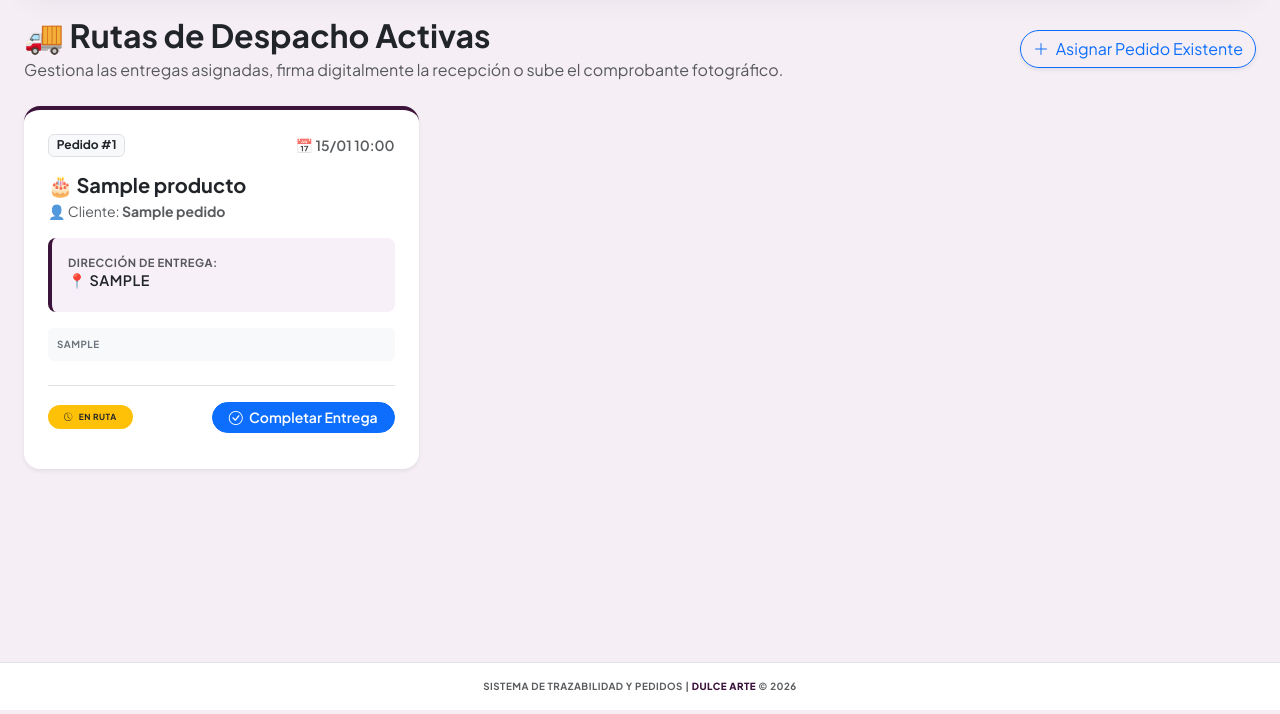
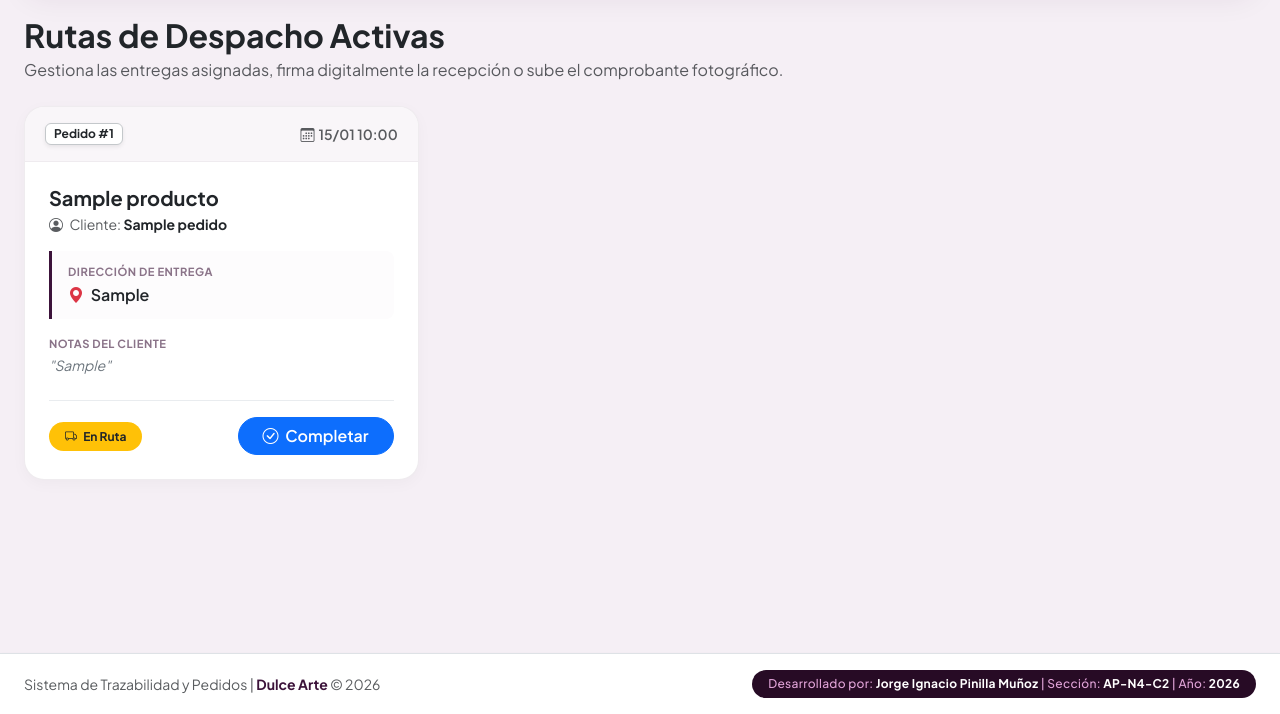
Before and after one commit to Jorge-Pinilla/Evaluacion3_Proyecto_DulceArte, a Django app: template templates/despachos.html in a window 1280 px wide. Shown: the part 86-800 px from the top of the page. Run offline with Django 5.2, Linux system fonts and the light colour scheme; the template is opened without the code that fills it: most values are stand-ins (such as "Sample title", 1, 10 or a date in 2020).

Commit message:
Cuarto commit

```diff
--- a/templates/base.html
+++ b/templates/base.html
@@ -300,10 +300,22 @@
         {% block content %}{% endblock %}
     </main>
 
-    <!-- Pie de Página Elegante -->
-    <footer class="bg-white text-center py-3 mt-auto border-top">
-        <div class="container text-muted small">
-            Sistema de Trazabilidad y Pedidos | <strong style="color: var(--brand-plum);">Dulce Arte</strong> &copy; 2026
+    <!-- Pie de Página Elegante con Firma -->
+    <footer class="bg-white py-3 mt-auto border-top shadow-sm">
+        <div class="container-fluid px-4">
+            <div class="row align-items-center">
+                <!-- Izquierda: Copyright -->
+                <div class="col-md-6 text-center text-md-start text-muted small mb-2 mb-md-0">
+                    Sistema de Trazabilidad y Pedidos | <strong style="color: var(--brand-plum);">Dulce Arte</strong> &copy; 2026
+                </div>
+
+                <!-- Derecha: Datos del Desarrollador -->
+                <div class="col-md-6 text-center text-md-end">
+                    <span class="badge" style="background-color: #270b25; color: #e0a3d7; font-weight: 500; padding: 0.5rem 1rem; border-radius: 50rem; font-size: 0.75rem; letter-spacing: 0.3px;">
+                        Desarrollado por: <strong class="text-white">Jorge Ignacio Pinilla Muñoz</strong> | Sección: <strong class="text-white">AP-N4-C2</strong> | Año: <strong class="text-white">2026</strong>
+                    </span>
+                </div>
+            </div>
         </div>
     </footer>
 
--- a/templates/despachos.html
+++ b/templates/despachos.html
@@ -1,136 +1,204 @@
 {% extends 'base.html' %}
 {% block content %}
-<link rel="stylesheet" href="https://cdn.jsdelivr.net/npm/bootstrap-icons@1.11.3/font/bootstrap-icons.min.css">
+<style>
+    /* Estilos Modernos para Tarjetas de Despacho */
+    .despacho-card {
+        background: #ffffff;
+        border: 1px solid rgba(60, 19, 58, 0.08);
+        border-radius: 1.25rem;
+        box-shadow: 0 4px 15px rgba(0, 0, 0, 0.03);
+        transition: all 0.3s cubic-bezier(0.25, 0.8, 0.25, 1);
+        overflow: hidden;
+    }
 
-<div class="d-flex justify-content-between align-items-center mb-4">
+    .despacho-card:hover {
+        transform: translateY(-4px);
+        box-shadow: 0 10px 25px rgba(60, 19, 58, 0.08);
+    }
+
+    .despacho-header {
+        background: rgba(244, 238, 244, 0.5);
+        border-bottom: 1px solid rgba(60, 19, 58, 0.05);
+        padding: 1rem 1.25rem;
+    }
+
+    .info-label {
+        font-size: 0.7rem;
+        font-weight: 700;
+        letter-spacing: 0.5px;
+        color: #8a7388;
+        text-transform: uppercase;
+        margin-bottom: 0.2rem;
+    }
+
+    .address-box {
+        background: #fdfcfd;
+        border-left: 3px solid var(--brand-plum);
+        border-radius: 0 0.5rem 0.5rem 0;
+        padding: 0.75rem 1rem;
+    }
+
+    /* Canvas para Firma Digital */
+    #firmaCanvas {
+        border: 2px dashed #ced4da;
+        border-radius: 0.75rem;
+        cursor: crosshair;
+        background-color: #fdfcfd;
+        width: 100%;
+        touch-action: none; /* Previene el scroll al firmar en móviles */
+    }
+</style>
+
+<!-- Encabezado de la Vista -->
+<div class="d-flex justify-content-between align-items-end mb-4">
     <div>
-        <h2 class="fw-bold text-dark mb-1">🚚 Rutas de Despacho Activas</h2>
+        <h2 class="fw-bold text-dark mb-1">Rutas de Despacho Activas</h2>
         <p class="text-muted mb-0">Gestiona las entregas asignadas, firma digitalmente la recepción o sube el comprobante fotográfico.</p>
     </div>
-
-    {% if pedidos_sin_despacho %}
-    <button type="button" class="btn btn-outline-primary rounded-pill shadow-sm" data-bs-toggle="modal" data-bs-target="#crearDespachoModal">
-        <i class="bi bi-plus-lg me-1"></i> Asignar Pedido Existente
+    {% if user.role in 'ADMIN,DUENO' %}
+    <button type="button" class="btn btn-brand-primary shadow-sm" data-bs-toggle="modal" data-bs-target="#asignarDespachoModal">
+        <i class="bi bi-plus-lg me-1"></i> Asignar Manual
     </button>
     {% endif %}
 </div>
 
+<!-- Cuadrícula de Tarjetas de Despacho -->
 <div class="row g-4">
     {% for despacho in despachos %}
-    <div class="col-md-6 col-lg-4">
-        <div class="card border-0 shadow-sm rounded-4 h-100 overflow-hidden border-top border-4" style="border-top-color: #3c133a !important;">
+    <div class="col-12 col-md-6 col-xl-4">
+        <div class="despacho-card h-100 d-flex flex-column">
+
+            <div class="despacho-header d-flex justify-content-between align-items-center">
+                <span class="badge bg-white text-dark border border-secondary-subtle px-2 py-1 shadow-sm">
+                    Pedido #{{ despacho.pedido.id }}
+                </span>
+                <span class="text-muted fw-semibold small">
+                    <i class="bi bi-calendar3 me-1"></i>{{ despacho.pedido.fecha_entrega|date:"d/m H:i" }}
+                </span>
+            </div>
+
             <div class="card-body p-4 d-flex flex-column">
-                <div class="d-flex justify-content-between align-items-center mb-3">
-                    <span class="badge bg-light text-dark border fw-bold">Pedido #{{ despacho.pedido.id }}</span>
-                    <small class="text-muted fw-semibold">📅 {{ despacho.pedido.fecha_entrega|date:"d/m H:i" }}</small>
-                </div>
+                <h5 class="fw-bold text-dark mb-1">{{ despacho.pedido.producto.nombre }}</h5>
+                <p class="text-muted small mb-3">
+                    <i class="bi bi-person-circle me-1"></i> Cliente: <strong class="text-dark">{% if despacho.pedido.nombre_cliente %}{{ despacho.pedido.nombre_cliente }}{% else %}{{ despacho.pedido.cliente.username }}{% endif %}</strong>
+                </p>
 
-                <h5 class="fw-bold text-dark mb-1">🎂 {{ despacho.pedido.producto.nombre }}</h5>
-                <p class="small text-muted mb-3">👤 Cliente: <strong>{% if despacho.pedido.nombre_cliente %}{{ despacho.pedido.nombre_cliente }}{% else %}{{ despacho.pedido.cliente.username }}{% endif %}</strong></p>
-
-                <div class="p-3 rounded-3 mb-3" style="background-color: #f8f0f8; border-left: 4px solid #3c133a;">
-                    <small class="text-uppercase fw-bold text-muted d-block mb-1" style="font-size: 0.7rem; letter-spacing: 0.5px;">DIRECCIÓN DE ENTREGA:</label>
-                    <p class="mb-0 fw-semibold text-dark" style="font-size: 0.9rem;">📍 {{ despacho.direccion_entrega }}</p>
+                <div class="address-box mb-3">
+                    <div class="info-label">Dirección de Entrega</div>
+                    <div class="fw-semibold text-dark fs-6">
+                        <i class="bi bi-geo-alt-fill text-danger me-1"></i> {{ despacho.direccion_entrega }}
+                    </div>
                 </div>
 
                 {% if despacho.pedido.detalles_diseno %}
-                <p class="small text-secondary mb-4 bg-light p-2 rounded border border-light">
-                    {{ despacho.pedido.detalles_diseno }}
-                </p>
+                <div class="mb-4">
+                    <div class="info-label">Notas del Cliente</div>
+                    <p class="small text-secondary mb-0 fst-italic">"{{ despacho.pedido.detalles_diseno }}"</p>
+                </div>
                 {% endif %}
 
-                <div class="mt-auto pt-3 border-top d-flex justify-content-between align-items-center">
-                    <span class="badge bg-warning text-dark px-3 py-2 rounded-pill"><i class="bi bi-clock-history me-1"></i> En Ruta</span>
-
-                    <button type="button" class="btn btn-primary btn-sm px-3 rounded-pill fw-semibold btn-completar"
+                <div class="mt-auto d-flex justify-content-between align-items-center pt-3 border-top border-light-subtle">
+                    <span class="badge rounded-pill bg-warning text-dark fw-bold px-3 py-2">
+                        <i class="bi bi-truck me-1"></i> En Ruta
+                    </span>
+                    <button type="button" class="btn btn-primary rounded-pill px-4 fw-semibold btn-completar"
                             data-bs-toggle="modal"
-                            data-bs-target="#completarModal"
+                            data-bs-target="#completarDespachoModal"
                             data-despacho-id="{{ despacho.id }}"
-                            data-cliente="{% if despacho.pedido.nombre_cliente %}{{ despacho.pedido.nombre_cliente }}{% else %}{{ despacho.pedido.cliente.username }}{% endif %}">
-                        <i class="bi bi-check-circle me-1"></i> Completar Entrega
+                            data-pedido-id="{{ despacho.pedido.id }}">
+                        <i class="bi bi-check-circle me-1"></i> Completar
                     </button>
                 </div>
             </div>
+
         </div>
     </div>
     {% empty %}
-    <div class="col-12">
-        <div class="text-center py-5 bg-white rounded-4 shadow-sm">
-            <i class="bi bi-check2-circle text-success fs-1 d-block mb-2"></i>
-            <h5 class="fw-bold text-dark mb-1">¡No hay despachos pendientes!</h5>
-            <p class="text-muted small mb-0">Todas las rutas han sido entregadas y confirmadas correctamente.</p>
-        </div>
+    <div class="col-12 text-center py-5">
+        <i class="bi bi-box2-heart text-muted" style="font-size: 3rem;"></i>
+        <h5 class="text-muted mt-3 fw-semibold">No hay despachos pendientes en ruta</h5>
     </div>
     {% endfor %}
 </div>
 
-<!-- Modal 1: Completar Entrega con Firma y/o Foto -->
-<div class="modal fade" id="completarModal" tabindex="-1" aria-hidden="true">
+<!-- Modal para Completar Despacho (Firma / Foto) -->
+<div class="modal fade" id="completarDespachoModal" tabindex="-1" aria-hidden="true">
     <div class="modal-dialog modal-dialog-centered">
         <div class="modal-content border-0 shadow-lg rounded-4 overflow-hidden">
-            <div class="modal-header border-0 pb-0 pt-4 px-4">
-                <h5 class="modal-title fw-bold text-dark">✍️ Confirmación de Entrega</h5>
-                <button type="button" class="btn-close" data-bs-dismiss="modal" aria-label="Close"></button>
+            <div class="modal-header border-0 pb-0 pt-4 px-4 bg-white">
+                <h5 class="modal-title fw-bold text-dark">Confirmar Entrega <span id="modalPedidoId" class="text-muted fs-6 ms-1"></span></h5>
+                <button type="button" class="btn-close shadow-none" data-bs-dismiss="modal" aria-label="Close"></button>
             </div>
-            <form id="formCompletar" method="POST" enctype="multipart/form-data" action="">
+            <form id="formCompletarDespacho" method="POST" action="" enctype="multipart/form-data">
                 {% csrf_token %}
                 <div class="modal-body px-4 py-3">
-                    <p class="text-muted small mb-3">Registra la firma digital del cliente o adjunta una fotografía del comprobante de recepción.</p>
+                    <p class="text-muted small mb-4">Para finalizar la ruta, el cliente debe firmar la pantalla o debes adjuntar una fotografía del comprobante de entrega en el domicilio.</p>
 
-                    <!-- Firma Digital en Panel Canvas -->
-                    <div class="mb-3">
-                        <label class="form-label fw-semibold mb-1">Firma Digital del Cliente</label>
-                        <div class="border rounded-3 overflow-hidden bg-white text-center position-relative">
-                            <canvas id="signatureCanvas" width="400" height="150" style="touch-action: none; cursor: crosshair;"></canvas>
-                            <button type="button" id="btnClearSignature" class="btn btn-light btn-sm position-absolute top-0 end-0 m-2 border" title="Limpiar firma">
-                                <i class="bi bi-eraser me-1"></i> Limpiar
+                    <!-- Pestañas -->
+                    <ul class="nav nav-pills mb-3 nav-fill" id="pills-tab" role="tablist">
+                        <li class="nav-item" role="presentation">
+                            <button class="nav-link active rounded-pill fw-semibold" id="pills-firma-tab" data-bs-toggle="pill" data-bs-target="#pills-firma" type="button" role="tab">Firma Digital</button>
+                        </li>
+                        <li class="nav-item" role="presentation">
+                            <button class="nav-link rounded-pill fw-semibold" id="pills-foto-tab" data-bs-toggle="pill" data-bs-target="#pills-foto" type="button" role="tab">Comprobante Fotográfico</button>
+                        </li>
+                    </ul>
+
+                    <div class="tab-content" id="pills-tabContent">
+                        <!-- Pestaña Firma -->
+                        <div class="tab-pane fade show active" id="pills-firma" role="tabpanel">
+                            <label class="info-label mb-2">Firma del Cliente</label>
+                            <canvas id="firmaCanvas" height="200"></canvas>
+                            <button type="button" class="btn btn-sm btn-outline-secondary mt-2 rounded-pill fw-semibold" id="btnLimpiarFirma">
+                                <i class="bi bi-eraser-fill me-1"></i> Limpiar Firma
                             </button>
+                            <input type="hidden" name="firma_base64" id="firmaInput">
+                        </div>
+
+                        <!-- Pestaña Foto -->
+                        <div class="tab-pane fade" id="pills-foto" role="tabpanel">
+                            <label class="info-label mb-2">Subir Fotografía</label>
+                            <input class="form-control rounded-3" type="file" name="foto_comprobante" accept="image/*" capture="environment">
                         </div>
                     </div>
-
-                    <!-- Foto Comprobante -->
-                    <div class="mb-3">
-                        <label class="form-label fw-semibold">Comprobante Fotográfico (Opcional)</label>
-                        <input type="file" name="foto_comprobante" accept="image/*" class="form-control" style="border-radius: 0.75rem;">
-                    </div>
                 </div>
-                <div class="modal-footer border-0 pb-4 px-4 d-flex justify-content-end gap-2">
-                    <button type="button" class="btn btn-outline-secondary px-4 rounded-pill fw-semibold" data-bs-dismiss="modal">Cancelar</button>
-                    <button type="submit" class="btn btn-success px-4 rounded-pill fw-semibold shadow-sm">Confirmar Entrega</button>
+                <div class="modal-footer border-0 pb-4 px-4 bg-white">
+                    <button type="button" class="btn btn-light rounded-pill px-4 fw-semibold" data-bs-dismiss="modal">Cancelar</button>
+                    <button type="submit" class="btn btn-brand-primary rounded-pill px-4 fw-semibold" id="btnProcesarEntrega">Confirmar Entrega</button>
                 </div>
             </form>
         </div>
     </div>
 </div>
 
-<!-- Modal 2: Asignar Pedido Existente a Despacho -->
-{% if pedidos_sin_despacho %}
-<div class="modal fade" id="crearDespachoModal" tabindex="-1" aria-hidden="true">
+<!-- Modal para Asignar Despacho Manual -->
+{% if user.role in 'ADMIN,DUENO' %}
+<div class="modal fade" id="asignarDespachoModal" tabindex="-1" aria-hidden="true">
     <div class="modal-dialog modal-dialog-centered">
         <div class="modal-content border-0 shadow-lg rounded-4 overflow-hidden">
             <div class="modal-header border-0 pb-0 pt-4 px-4">
-                <h5 class="modal-title fw-bold text-dark">🚚 Asignar Ruta de Despacho</h5>
-                <button type="button" class="btn-close" data-bs-dismiss="modal" aria-label="Close"></button>
+                <h5 class="modal-title fw-bold text-dark">Asignar Despacho Manual</h5>
+                <button type="button" class="btn-close shadow-none" data-bs-dismiss="modal"></button>
             </div>
-            <form action="{% url 'crear_despacho_manual' %}" method="POST">
+            <form method="POST" action="{% url 'crear_despacho_manual' %}">
                 {% csrf_token %}
                 <div class="modal-body px-4 py-3">
                     <div class="mb-3">
-                        <label class="form-label fw-semibold">Seleccionar Pedido Pendiente</label>
-                        <select name="pedido_id" class="form-select" required style="border-radius: 0.75rem;">
-                            {% for p in pedidos_sin_despacho %}
-                            <option value="{{ p.id }}">Pedido #{{ p.id }} - {{ p.producto.nombre }} ({% if p.nombre_cliente %}{{ p.nombre_cliente }}{% else %}{{ p.cliente.username }}{% endif %})</option>
+                        <label class="info-label">Seleccionar Pedido (Estado: Listo)</label>
+                        <select class="form-select rounded-3" name="pedido_id" required>
+                            <option value="">Seleccione un pedido...</option>
+                            {% for pedido in pedidos_sin_despacho %}
+                            <option value="{{ pedido.id }}">#{{ pedido.id }} - {{ pedido.producto.nombre }} ({{ pedido.fecha_entrega|date:"d/m" }})</option>
                             {% endfor %}
                         </select>
                     </div>
-                    <div class="mb-3">
-                        <label class="form-label fw-semibold">Dirección de Entrega</label>
-                        <input type="text" name="direccion_entrega" class="form-control" placeholder="Ej: Av. Alemania 01234, Temuco" required style="border-radius: 0.75rem;">
+                    <div class="mb-2">
+                        <label class="info-label">Dirección de Entrega</label>
+                        <input type="text" class="form-control rounded-3" name="direccion_entrega" placeholder="Ej: Av. Principal 123" required>
                     </div>
                 </div>
-                <div class="modal-footer border-0 pb-4 px-4 d-flex justify-content-end gap-2">
-                    <button type="button" class="btn btn-outline-secondary px-4 rounded-pill fw-semibold" data-bs-dismiss="modal">Cancelar</button>
-                    <button type="submit" class="btn btn-primary px-4 rounded-pill fw-semibold shadow-sm">Crear Ruta</button>
+                <div class="modal-footer border-0 pb-4 px-4">
+                    <button type="submit" class="btn btn-brand-primary rounded-pill w-100 fw-semibold">Asignar a Ruta</button>
                 </div>
             </form>
         </div>
@@ -142,42 +210,104 @@
 {% block scripts %}
 <script>
     document.addEventListener('DOMContentLoaded', function() {
-        const completarModal = document.getElementById('completarModal');
-        const formCompletar = document.getElementById('formCompletar');
-        const canvas = document.getElementById('signatureCanvas');
-        const ctx = canvas.getContext('2d');
-        const btnClear = document.getElementById('btnClearSignature');
-        let drawing = false;
+        // --- 1. Lógica para configurar el ID del Despacho en el Modal ---
+        const modalCompletar = document.getElementById('completarDespachoModal');
+        const formCompletar = document.getElementById('formCompletarDespacho');
+        const spanPedidoId = document.getElementById('modalPedidoId');
 
-        // Configuración de trazo del Canvas para firma digital
-        ctx.lineWidth = 2.5;
-        ctx.lineCap = 'round';
-        ctx.strokeStyle = '#3c133a';
+        if (modalCompletar) {
+            modalCompletar.addEventListener('show.bs.modal', function (event) {
+                const button = event.relatedTarget;
+                const despachoId = button.getAttribute('data-despacho-id');
+                const pedidoId = button.getAttribute('data-pedido-id');
 
-        function getPos(e) {
-            const rect = canvas.getBoundingClientRect();
-            const clientX = e.touches ? e.touches[0].clientX : e.clientX;
-            const clientY = e.touches ? e.touches[0].clientY : e.clientY;
-            return { x: clientX - rect.left, y: clientY - rect.top };
+                // Actualiza la URL de acción del formulario dinámicamente
+                formCompletar.action = `/despachos/${despachoId}/completar/`;
+                spanPedidoId.textContent = `(Pedido #${pedidoId})`;
+
+                // Limpia el canvas al abrir un nuevo modal
+                limpiarCanvas();
+            });
         }
 
-        canvas.addEventListener('mousedown', (e) => { drawing = true; ctx.beginPath(); const pos = getPos(e); ctx.moveTo(pos.x, pos.y); });
-        canvas.addEventListener('mousemove', (e) => { if (!drawing) return; const pos = getPos(e); ctx.lineTo(pos.x, pos.y); ctx.stroke(); });
-        canvas.addEventListener('mouseup', () => drawing = false);
+        // --- 2. Lógica del Canvas para Firma Digital ---
+        const canvas = document.getElementById('firmaCanvas');
+        const ctx = canvas.getContext('2d');
+        const btnLimpiar = document.getElementById('btnLimpiarFirma');
+        const formFirmaInput = document.getElementById('firmaInput');
 
-        // Soporte Táctil para móviles/tablets del repartidor
-        canvas.addEventListener('touchstart', (e) => { drawing = true; ctx.beginPath(); const pos = getPos(e); ctx.moveTo(pos.x, pos.y); });
-        canvas.addEventListener('touchmove', (e) => { if (!drawing) return; e.preventDefault(); const pos = getPos(e); ctx.lineTo(pos.x, pos.y); ctx.stroke(); });
-        canvas.addEventListener('touchend', () => drawing = false);
+        let isDrawing = false;
+        let hasSignature = false;
 
-        btnClear.addEventListener('click', () => { ctx.clearRect(0, 0, canvas.width, canvas.height); });
+        // Ajustar el canvas al tamaño real del contenedor
+        function resizeCanvas() {
+            const rect = canvas.parentElement.getBoundingClientRect();
+            canvas.width = rect.width;
+            ctx.lineWidth = 3;
+            ctx.lineCap = 'round';
+            ctx.strokeStyle = '#3c133a';
+        }
 
-        completarModal.addEventListener('show.bs.modal', function(event) {
-            const button = event.relatedTarget;
-            const despachoId = button.getAttribute('data-despacho-id');
-            formCompletar.action = `/despachos/${despachoId}/completar/`;
+        // Se ejecuta al cargar y al abrir el modal para que las dimensiones sean correctas
+        modalCompletar.addEventListener('shown.bs.modal', resizeCanvas);
+        window.addEventListener('resize', resizeCanvas);
+
+        function startDrawing(e) {
+            isDrawing = true;
+            hasSignature = true;
+            draw(e);
+        }
+
+        function stopDrawing() {
+            isDrawing = false;
+            ctx.beginPath();
+
+            // Si hay firma, guarda el base64 en el input oculto
+            if (hasSignature) {
+                formFirmaInput.value = canvas.toDataURL('image/png');
+            }
+        }
+
+        function draw(e) {
+            if (!isDrawing) return;
+
+            e.preventDefault(); // Previene scroll en móviles
+
+            const rect = canvas.getBoundingClientRect();
+            let x, y;
+
+            if (e.type.includes('touch')) {
+                x = e.touches[0].clientX - rect.left;
+                y = e.touches[0].clientY - rect.top;
+            } else {
+                x = e.clientX - rect.left;
+                y = e.clientY - rect.top;
+            }
+
+            ctx.lineTo(x, y);
+            ctx.stroke();
+            ctx.beginPath();
+            ctx.moveTo(x, y);
+        }
+
+        function limpiarCanvas() {
             ctx.clearRect(0, 0, canvas.width, canvas.height);
-        });
+            formFirmaInput.value = "";
+            hasSignature = false;
+        }
+
+        // Eventos Mouse
+        canvas.addEventListener('mousedown', startDrawing);
+        canvas.addEventListener('mousemove', draw);
+        canvas.addEventListener('mouseup', stopDrawing);
+        canvas.addEventListener('mouseout', stopDrawing);
+
+        // Eventos Táctiles
+        canvas.addEventListener('touchstart', startDrawing, {passive: false});
+        canvas.addEventListener('touchmove', draw, {passive: false});
+        canvas.addEventListener('touchend', stopDrawing);
+
+        btnLimpiar.addEventListener('click', limpiarCanvas);
     });
 </script>
 {% endblock %}
```
Also changed, not shown: core/views.py (+12 -3 lines), templates/kanban.html (+20 -8 lines).
